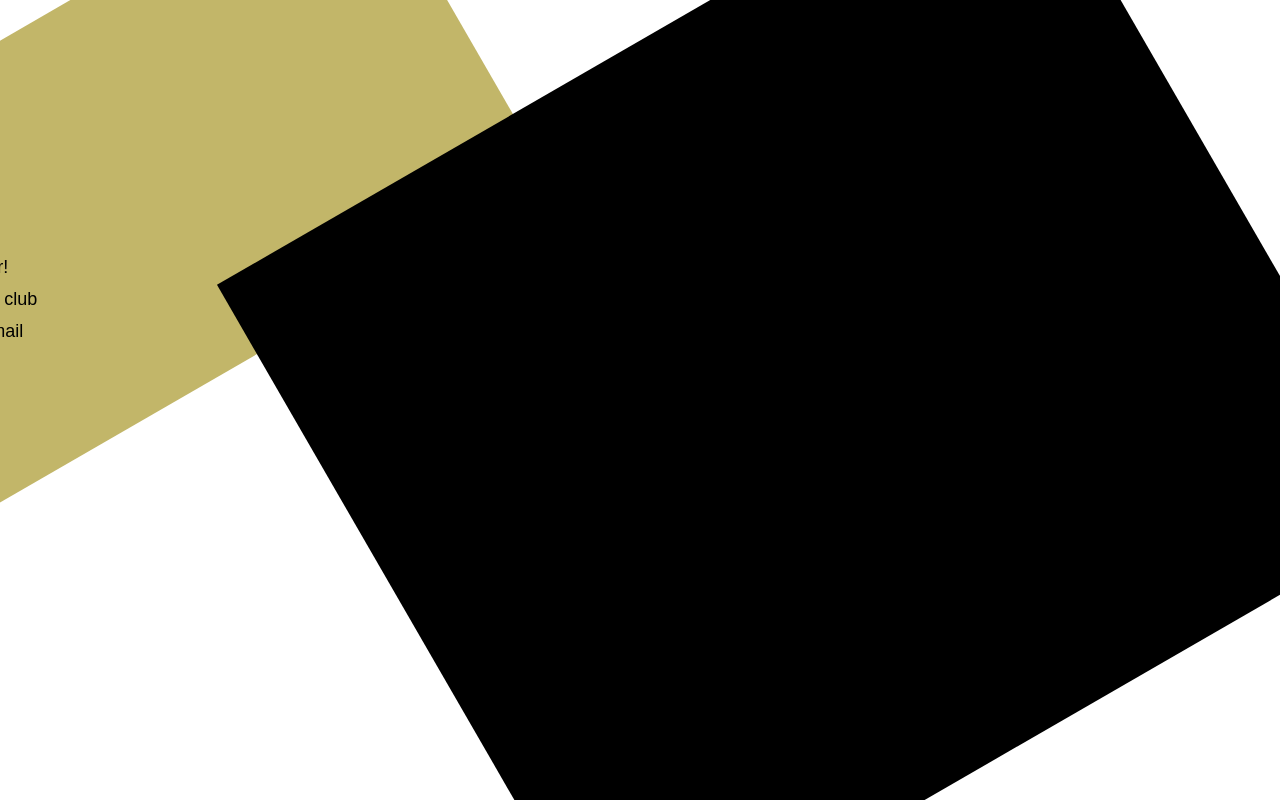
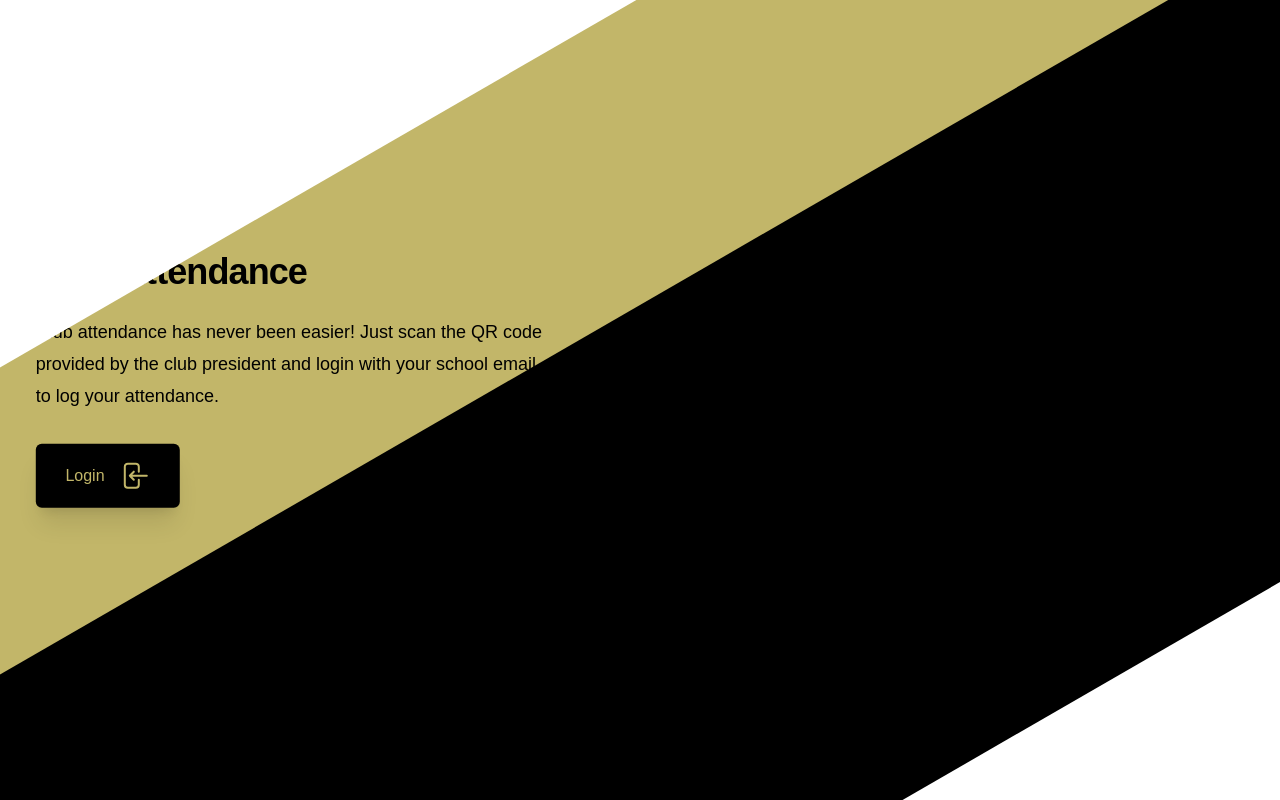
Before and after one commit to sitechtimes/club-attendance-frontend-v2, a Vue app: page / in a window 1280 px wide. Built offline with nearby package versions, Linux system fonts and the light colour scheme.

Commit message:
it's ok??

```diff
--- a/src/views/Home.vue
+++ b/src/views/Home.vue
@@ -1,10 +1,11 @@
 <template>
   <div
-  class="w-screen h-screen overflow-hidden flex">
+  class="w-screen h-screen overflow-hidden">
     <div
     class="bg-[#c2b669]
-    w-[150vw] h-[50vh] origin-bottom -rotate-[30deg] -ms-[20vw]
-    overflow-hidden"
+    w-[2042px] h-[60vh] origin-bottom -rotate-[30deg] -ms-[20vw]
+    overflow-hidden shrink-0
+   mb-[7.17px] mr-[220px] -ml-[220px]"
     >
     <div class="mx-auto max-w-7xl px-6 lg:px-8 2xl:ml-40 ">
       <div
@@ -45,8 +46,9 @@
     </div>
   </div>
   <div class="bg-black
-    w-[160vw] h-[100vh] -rotate-[30deg] -ms-[20vw]
-    overflow-hidden">
+    w-[calc(100vw+100vh)] h-[70vh] -rotate-[30deg]
+    overflow-hidden shrink-0
+    -ml-[306px] -mr-[52px] -mt-[193px] -mb-[624px]">
   </div>
   </div>
 </template>
```
